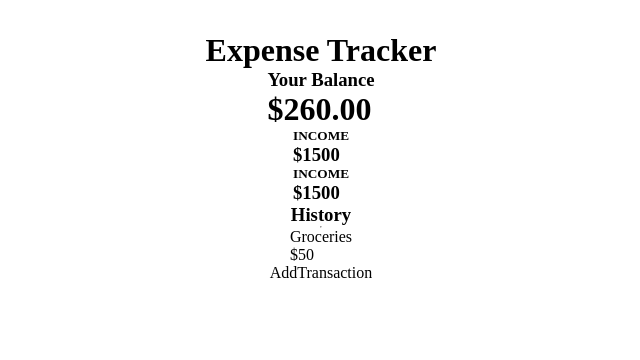
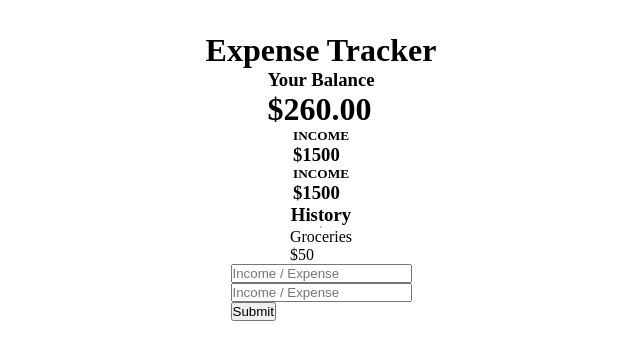
Before and after one commit to Abraham-Ogbumah/expense_tracker, a React (Vite) app in the folder expense_tracker/: page / in a window 1280 px wide. Shown: the top 360 px of the page, without its empty margins (319-959 px from the left). Built offline with nearby package versions, Linux system fonts and the light colour scheme.

Commit message:
update to transaction section

```diff
--- a/expense_tracker/src/components/AddTransaction/AddTransaction.jsx
+++ b/expense_tracker/src/components/AddTransaction/AddTransaction.jsx
@@ -2,7 +2,19 @@
 
 const AddTransaction = () => {
   return (
-    <div>AddTransaction</div>
+    <>
+      <form>
+        <label htmlFor="title">
+          <input type="text" placeholder="Income / Expense"/>
+        </label>
+        <br/>
+        <label htmlFor="amount">
+          <input type="text" placeholder="Income / Expense"/>
+        </label>
+        <br />
+        <input type="submit" value="Submit" />
+      </form>
+    </>
   )
 }
 
```
